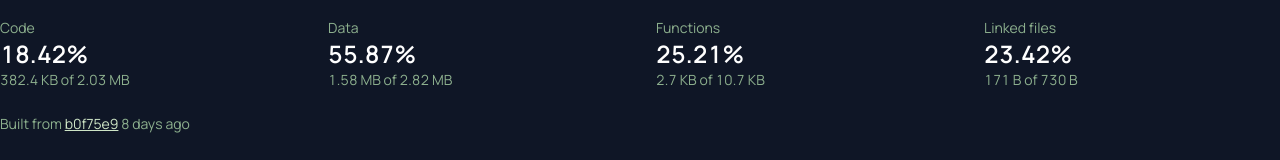
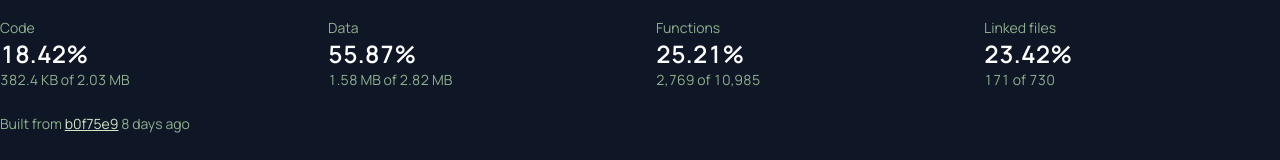
Before and after one commit to Demorck/lm-decomp-web, a React (Vite) app: page / in a window 1280 px wide. Shown: the part 343-503 px from the top of the page. Built offline with nearby package versions, Linux system fonts and the light colour scheme; a web font is replaced by a local one.

Commit message:
Fixing some stuff

```diff
--- a/src/App.tsx
+++ b/src/App.tsx
@@ -86,8 +86,8 @@ export function App(): ReactElement {
                         from the upstream CI after every merge</p>
                 </div>
                 <nav className="flex gap-5 text-sm font-semibold">
-                    <a id="repo-link" href="https://github.com/SomeJakeGuy/lm-decomp">Source on github</a>
-                    <a href="https://decomp.dev/SomeJakeGuy/lm-decomp">decomp.dev</a>
+                    <a id="repo-link" href={repo}>Source on github</a>
+                    <a href={"https://decomp.dev/" + upstream}>decomp.dev</a>
                 </nav>
             </header>
 
--- a/src/modules/MeasureList.tsx
+++ b/src/modules/MeasureList.tsx
@@ -1,5 +1,5 @@
 // is it better to create type just for this ?
-import {formatBytes, formatDate, formatPercent, percent, timeAgo} from "../formats.ts";
+import {formatBytes, formatDate, formatInt, formatPercent, percent, timeAgo} from "../formats.ts";
 import type {Latest} from "../types.ts";
 
 /**
@@ -36,9 +36,9 @@ export function MeasureList({ latest, repo }: { latest: Latest; repo: string })
                 <Measure label="Data" part={m.matchedData} total={m.totalData}
                          detail={`${formatBytes(m.matchedData)} of ${formatBytes(m.totalData)}`} />
                 <Measure label="Functions" part={m.matchedFunctions} total={m.totalFunctions}
-                         detail={`${formatBytes(m.matchedFunctions)} of ${formatBytes(m.totalFunctions)}`} />
+                         detail={`${formatInt(m.matchedFunctions)} of ${formatInt(m.totalFunctions)}`} />
                 <Measure label="Linked files" part={m.completeUnits} total={m.totalUnits}
-                         detail={`${formatBytes(m.completeUnits)} of ${formatBytes(m.totalUnits)}`} />
+                         detail={`${formatInt(m.completeUnits)} of ${formatInt(m.totalUnits)}`} />
             </div>
             <p className="mt-6 mb-0 text-sm text-primary-accent">
                 Built from {" "}
--- a/src/modules/Tabs.tsx
+++ b/src/modules/Tabs.tsx
@@ -17,6 +17,7 @@ export function Tabs({ versions, selected } : { versions: VersionSummary[]; sele
                     className="cursor-pointer px-4 py-3 text-left
                     text-primary hover:text-primary-accent aria-selected:text-primary-accent
                      border-0 border-b-2 border-transparent aria-selected:border-light"
+                    onClick={() => location.hash = version.id}
                 >
                     <span className="block font-semibold whitespace-nowrap">
                         {version.label}
--- a/src/style.css
+++ b/src/style.css
@@ -17,7 +17,7 @@
   }
 
   :focus-visible {
-    outline: 2px solid var(#fff);
+    outline: 2px solid #fff;
     outline-offset: 2px;
   }
 }
```
